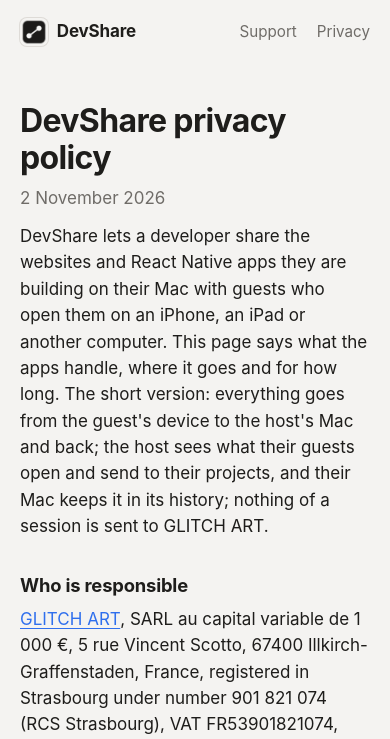
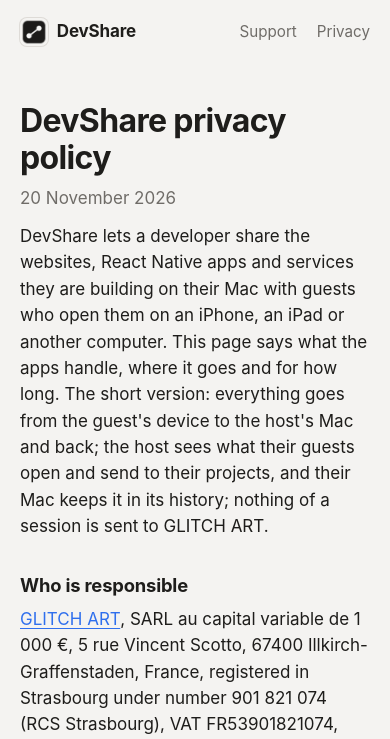
Before and after one commit to glitchr-studio/devshare-join, a PHP site: template site/templates/privacy.php in a window 390 px wide. Shown: the top 739 px of the page. Run offline with PHP 8.4, Linux system fonts and the light colour scheme; the template is opened without the code that fills it, so the values that code supplies are empty.

Commit message:
The site said again with the apps as they are. Privacy (20 November 2026): services shared too; the path a host keeps includes what is typed in a page's fields (never a password, a card number or a one-time code), as the iPhone app does; the Mac app also joins sessions; what Visible to devices nearby announces on the local network. Support: what is shared and who joins (the Mac's Developer and Simple views), a page reachable while it is in the session, sites behind a password, where the projects are on a Mac, where comments and recordings go, n0 linked. Home: no port in the native example, one line less on websites, the features without Any port and Native apps (said above) and with Sites behind a password and Guests on a Mac, the demo's source said as such, the privacy line without an absolute that relays contradict, the carousel's dots in the toolbar's order with a larger area to tap and a keyboard outline; the foot's link reads Demo on GitHub.

```diff
--- a/site/public/css/site.css
+++ b/site/public/css/site.css
@@ -323,3 +323,8 @@ section + section { border-top: 0; }
 .foot-links svg.mark { fill: currentColor; stroke: none; }
 .foot-links svg .fill { fill: currentColor; stroke: none; }
 .foot-links .sep { color: var(--muted); opacity: 0.55; }
+
+/* The carousel's dots: a larger area to tap than the dot drawn; the phone's buttons and the dots outlined when reached by the keyboard. */
+.dots button { position: relative; }
+.dots button::after { content: ""; position: absolute; inset: -8px -4px; }
+.hot:focus-visible, .dots button:focus-visible { outline: 3px solid #e5484d; outline-offset: 2px; }
--- a/site/public/js/guest.js
+++ b/site/public/js/guest.js
@@ -9,7 +9,7 @@
   const section = document.getElementById('guest');
   if (!section) return;
   const spot = section.querySelector('.spot');
-  const order = ['comment', 'record', 'time', 'reload'];
+  const order = ['time', 'comment', 'record', 'reload'];
   const still = matchMedia('(prefers-reduced-motion: reduce)').matches;
   let current = -1;
   let inView = false;
--- a/site/templates/layout.php
+++ b/site/templates/layout.php
@@ -49,7 +49,7 @@ $url = $origin.$path;
     <a href="/privacy"><svg viewBox="0 0 24 24" aria-hidden="true"><path d="M12 3l7 3v5.5c0 4.2-2.9 7.8-7 9.5-4.1-1.7-7-5.3-7-9.5V6z"/></svg>Privacy</a><span class="sep" aria-hidden="true">・</span>
     <a href="/privacy#rights"><svg viewBox="0 0 24 24" aria-hidden="true"><rect x="4" y="5" width="16" height="14" rx="2"/><circle cx="9.5" cy="11" r="2"/><path d="M6.5 16c.5-1.6 1.6-2.4 3-2.4s2.5.8 3 2.4M14.5 10h3M14.5 13h3"/></svg>GDPR</a><span class="sep" aria-hidden="true">・</span>
     <a href="/support"><svg viewBox="0 0 24 24" aria-hidden="true"><circle cx="12" cy="12" r="8.5"/><path d="M9.6 9.5a2.5 2.5 0 1 1 3.4 2.3c-.6.3-1 .8-1 1.5v.4"/><circle cx="12" cy="16.6" r=".6" class="fill"/></svg>Support</a><span class="sep" aria-hidden="true">・</span>
-    <a href="https://github.com/glitchr-studio/devshare-demo"><svg viewBox="0 0 16 16" aria-hidden="true" class="mark"><path d="M8 0C3.58 0 0 3.58 0 8a8 8 0 0 0 5.47 7.59c.4.07.55-.17.55-.38v-1.34c-2.23.48-2.7-1.07-2.7-1.07-.36-.92-.89-1.17-.89-1.17-.73-.5.06-.49.06-.49.8.06 1.23.83 1.23.83.72 1.23 1.88.87 2.34.67.07-.52.28-.87.5-1.07-1.78-.2-3.65-.89-3.65-3.95 0-.87.31-1.59.82-2.15-.08-.2-.36-1.02.08-2.13 0 0 .67-.21 2.2.82a7.6 7.6 0 0 1 4 0c1.53-1.04 2.2-.82 2.2-.82.44 1.11.16 1.93.08 2.13.51.56.82 1.28.82 2.15 0 3.07-1.87 3.75-3.65 3.95.29.25.54.73.54 1.48v2.2c0 .21.15.46.55.38A8 8 0 0 0 16 8c0-4.42-3.58-8-8-8z"/></svg>Demo projects</a>
+    <a href="https://github.com/glitchr-studio/devshare-demo"><svg viewBox="0 0 16 16" aria-hidden="true" class="mark"><path d="M8 0C3.58 0 0 3.58 0 8a8 8 0 0 0 5.47 7.59c.4.07.55-.17.55-.38v-1.34c-2.23.48-2.7-1.07-2.7-1.07-.36-.92-.89-1.17-.89-1.17-.73-.5.06-.49.06-.49.8.06 1.23.83 1.23.83.72 1.23 1.88.87 2.34.67.07-.52.28-.87.5-1.07-1.78-.2-3.65-.89-3.65-3.95 0-.87.31-1.59.82-2.15-.08-.2-.36-1.02.08-2.13 0 0 .67-.21 2.2.82a7.6 7.6 0 0 1 4 0c1.53-1.04 2.2-.82 2.2-.82.44 1.11.16 1.93.08 2.13.51.56.82 1.28.82 2.15 0 3.07-1.87 3.75-3.65 3.95.29.25.54.73.54 1.48v2.2c0 .21.15.46.55.38A8 8 0 0 0 16 8c0-4.42-3.58-8-8-8z"/></svg>Demo on GitHub</a>
   </nav>
 <?php require __DIR__.'/credits.php'; ?>
 </footer>
--- a/site/templates/privacy.php
+++ b/site/templates/privacy.php
@@ -1,8 +1,8 @@
 <main class="text">
 <h1>DevShare privacy policy</h1>
-<p class="muted">2 November 2026</p>
+<p class="muted">20 November 2026</p>
 
-<p>DevShare lets a developer share the websites and React Native apps they are building on their Mac with guests who open them on an iPhone, an iPad or another computer. This page says what the apps handle, where it goes and for how long. The short version: everything goes from the guest's device to the host's Mac and back; the host sees what their guests open and send to their projects, and their Mac keeps it in its history; nothing of a session is sent to GLITCH ART.</p>
+<p>DevShare lets a developer share the websites, React Native apps and services they are building on their Mac with guests who open them on an iPhone, an iPad or another computer. This page says what the apps handle, where it goes and for how long. The short version: everything goes from the guest's device to the host's Mac and back; the host sees what their guests open and send to their projects, and their Mac keeps it in its history; nothing of a session is sent to GLITCH ART.</p>
 
 <h2>Who is responsible</h2>
 <p><a href="https://www.glitchr.io">GLITCH ART</a>, SARL au capital variable de 1 000 €, 5 rue Vincent Scotto, 67400 Illkirch-Graffenstaden, France, registered in Strasbourg under number 901 821 074 (RCS Strasbourg), VAT FR53901821074, publishes DevShare and is the controller for what GLITCH ART itself handles (see What GLITCH ART receives). What a host's Mac sees and keeps about the guests of their sessions is handled by the host, with DevShare as their tool: the host is the controller of it. Its manager (gérant) is responsible for publication. Questions and requests: <a href="mailto:support@glitchr.io">support@glitchr.io</a>.</p>
@@ -14,7 +14,7 @@
 <tr><td>The addresses of the pages you open, on the session's own sites only</td><td>The host of the session</td><td>So the host sees which pages of their projects you look at</td><td>In the history of the host's sessions, on their Mac</td></tr>
 <tr><td>What you send to the shared projects: requests that change something on a site (such as “POST /cart”), the commands and lines you send to a shared service such as a database (passwords and what follows a login hidden), and “connected” for an encrypted or binary service</td><td>The host of the session</td><td>So the host sees what their guests do on their projects</td><td>In the history of the host's sessions, on their Mac</td></tr>
 <tr><td>What you choose to send from a page: a comment, with a picture of the page alone (no other app, no keyboard, no notification) that you see first and can leave out; a problem you report, with the page's last console lines and errors, which you can leave out too; a film of the page, a minute at most, started and stopped by you</td><td>The host of the session</td><td>So the host sees what you saw and what you meant</td><td>On the host's Mac, with the session. On your device the picture stays in memory and the film in the app's temporary folder, deleted once sent or discarded</td></tr>
-<tr><td>Your path through the session's pages, when the host keeps it: the pages opened, the links and buttons tapped, the forms sent and what the pages ask of their servers, never a field's value, a body, a header or a cookie</td><td>The host of the session</td><td>So the host can follow how their guests go through their projects</td><td>In the history of the host's sessions, on their Mac</td></tr>
+<tr><td>Your path through the session's pages, when the host keeps it: the pages opened, the links and buttons tapped, the forms sent, what you type in their fields (never a password, a card number or a one-time code) and what the pages ask of their servers, never a body, a header or a cookie</td><td>The host of the session</td><td>So the host can follow how their guests go through their projects</td><td>In the history of the host's sessions, on their Mac</td></tr>
 <tr><td>How the session's pages run on your device, when the host keeps it: their timings, frame rate, long frames and script errors, with your device's model (such as “iPhone12,5”)</td><td>The host of the session</td><td>So the host sees how their sites perform on real devices</td><td>In the history of the host's sessions, on their Mac</td></tr>
 <tr><td>A key made on your device, different for every host</td><td>The host of the session</td><td>So a host recognises a device that comes back (and the name they gave it), and can keep one out</td><td>On your device, in the app's own storage; on the host's Mac, with the name they gave</td></tr>
 <tr><td>Your device's network address and encrypted traffic</td><td>A relay, when a direct connection is not possible</td><td>To carry the connection</td><td>Not by DevShare; see Relays</td></tr>
@@ -29,9 +29,10 @@
 <p>The hosts you block are kept on your device, by their tag, so that their sessions are refused; Settings unblock them. Having declared once that you are 18 or older, to open the apps hosts share, is kept on your device too.</p>
 
 <h2>What the Mac app handles</h2>
-<p>DevShare for Mac reads the projects you add to it on your own Mac, starts and stops them, and shares the addresses you choose. It shows the guests of a session, the pages they open and what they send to the shared projects (passwords hidden).</p>
+<p>DevShare for Mac shares your projects, and joins other hosts' sessions as the iPhone and iPad app does (what it handles then is said above). It reads the projects you add to it on your own Mac, starts and stops them, and shares the addresses you choose. It shows the guests of a session, the pages they open and what they send to the shared projects (passwords hidden).</p>
 <p>It keeps, on your Mac only, in its own folder that only your user account can read: your settings; the history of your sessions (their projects, their guests' names, the pages they opened and what they sent, and each invitation's key and code, so that the same QR code can be shared again); the names you gave your guests' devices, by each device's key; and your groups and arrangement of the list. “Clear history”, or deleting one session, removes them.</p>
 <p>When you add a folder of a server, DevShare reaches it with your own SSH keys and settings. It copies, from each project there, only the few files that say what it shares (its Compose files, Makefile, devshare.toml and .env files, the lines naming a secret or holding a password left out), into its own folder on your Mac, and starts and stops the projects on that server when you ask. Nothing of it goes anywhere else.</p>
+<p>With “Visible to devices nearby” on, a session's name and its invitation are announced on your local network to the devices running DevShare there, while the invitation is open: anyone on that network can then join it, as with its QR code. It is off unless you turn it on.</p>
 <p>Unless you turn it off in the settings, guests are shown what each shared project is made of: its technologies, the services of its Compose files and its direct dependencies with their versions.</p>
 
 <h2>Relays</h2>
```
Also changed, not shown: site/templates/home.php (+8 -8 lines), site/templates/support.php (+9 -3 lines).
